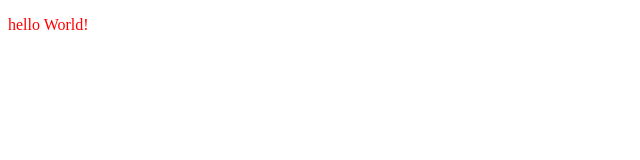
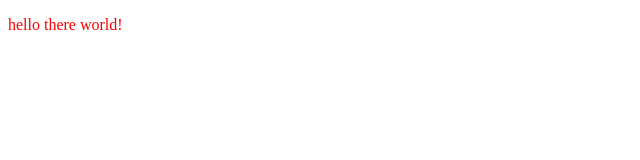
Before and after one commit to kgotlelelomangene/testing-versioning, a website: page app/index.html in a window 1280 px wide. Shown: the full height of the page, 0-640 px from the left. Drawn offline with Linux system fonts and the light colour scheme.

Commit message:
updated html

```diff
--- a/app/index.html
+++ b/app/index.html
@@ -7,7 +7,7 @@
     <title>Document</title>
 </head>
 <body>
-    <p>hello World!</p>
+    <p>hello there world!</p>
 
 </body>
 </html>
```
